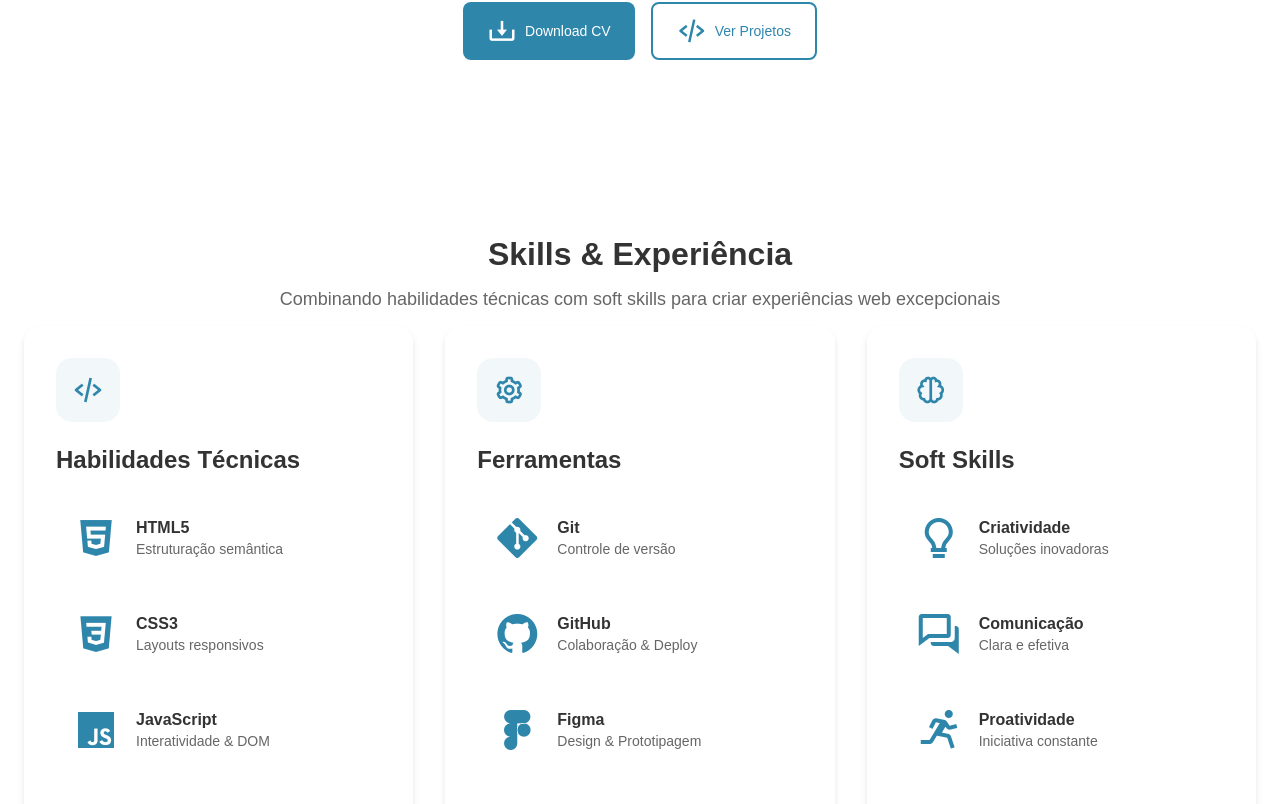
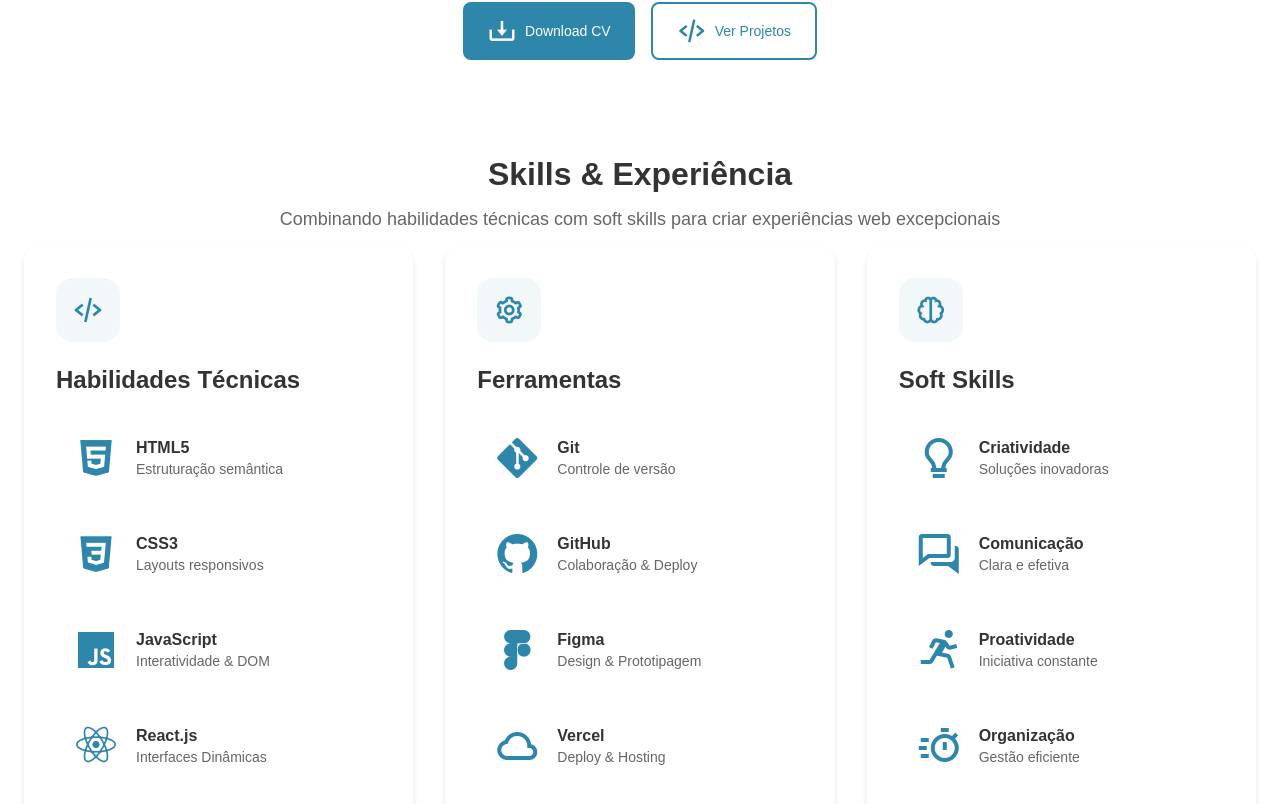
Before and after one commit to Natanael135/portifolio-react, a React (Vite) app: page / in a window 1280 px wide. Shown: the part 502-1306 px from the top of the page. Built offline with nearby package versions, Linux system fonts and the light colour scheme.

Commit message:
style: removendo padding.

```diff
--- a/src/components/Skills/Skills.styles.js
+++ b/src/components/Skills/Skills.styles.js
@@ -2,7 +2,6 @@ import styled from 'styled-components';
 import { theme } from '../../styles/theme';
 
 export const SkillsContainer = styled.section`
-  padding: ${theme.spacing.section} 0;
   background: ${theme.colors.background};
   margin-bottom: 2rem;
 `;
```
